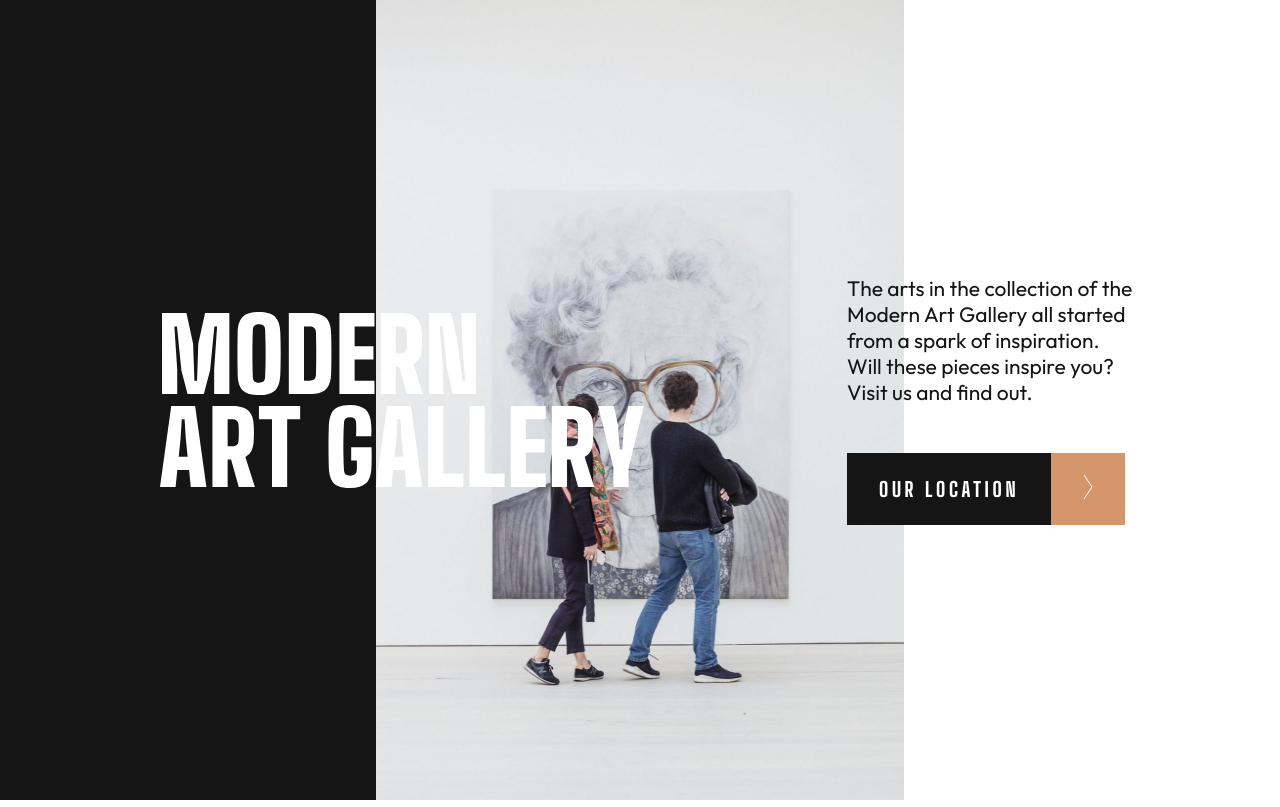
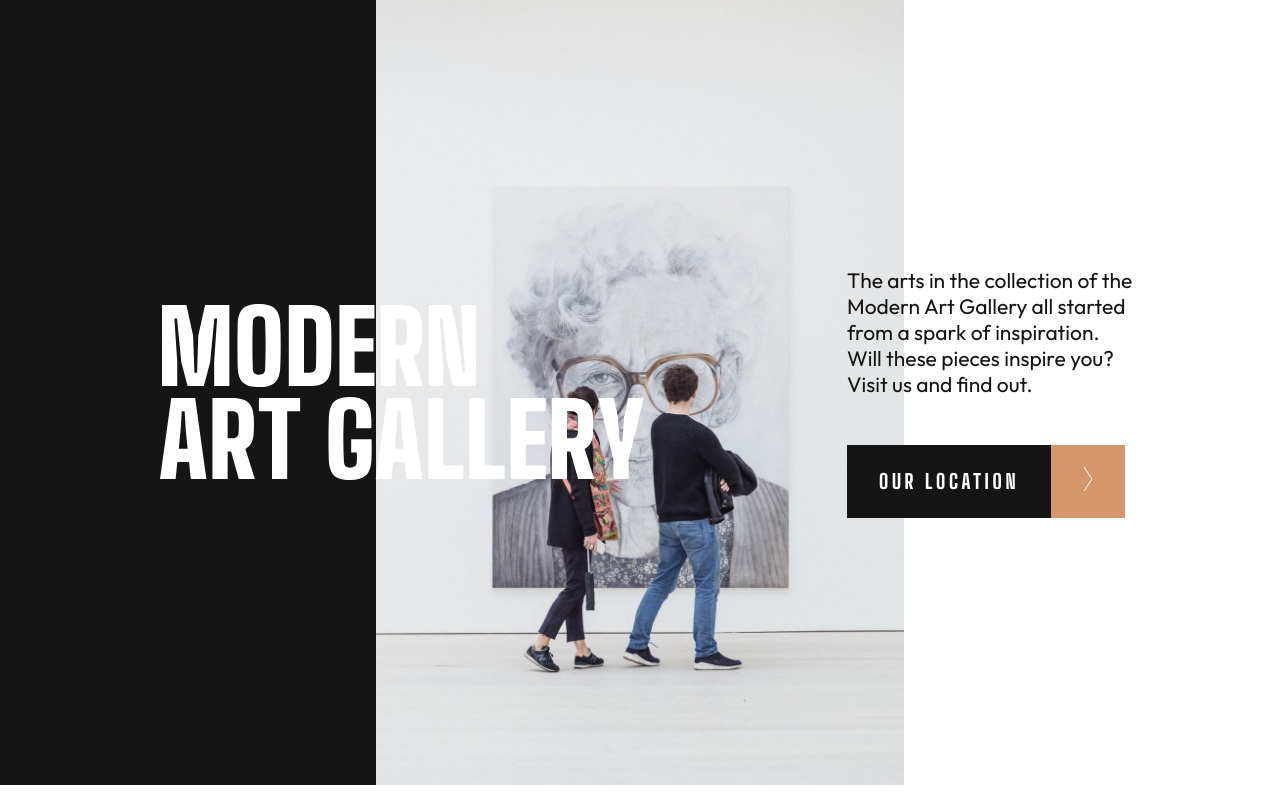
Before and after one commit to AcharaChisomSolomon/art-gallery-website, a plain HTML site: page index.html in a window 1280 px wide. Shown: the top 807 px of the page. Drawn offline with Linux system fonts and the light colour scheme.

Commit message:
style: Update CSS for header logo and desktop logo images

```diff
--- a/index.css
+++ b/index.css
@@ -61,7 +61,6 @@ p {
 }
 .header-logo img, .desktop-logo img {
     height: 100%;
-    /* width: 100%; */
 }
 .header-desc {
     padding: 0 clamp(1rem, -2.1753731343283587rem + 13.805970149253731vw, 10.25rem);
@@ -88,7 +87,7 @@ p {
 @media screen and (min-width: 70rem) {
     header {
         grid-template-columns: 2fr 2.5fr 0.3fr 2fr;
-        grid-template-rows: 100vh;
+        /* grid-template-rows: 100vh; */
     }
     .header-black {
         background-color: var(--dark);
```
